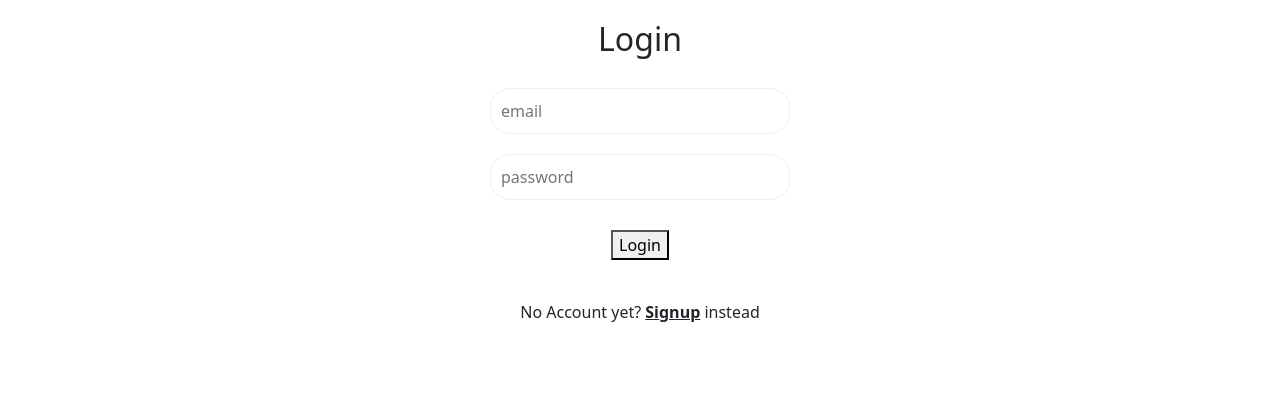
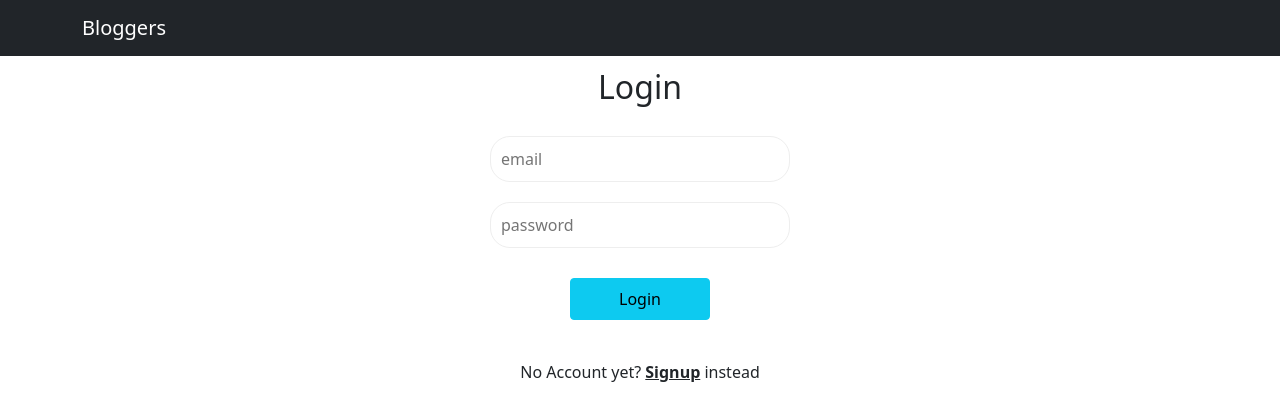
Before and after one commit to TashwillAndries/Bloggers, a Vue app: page / in a window 1280 px wide. Shown: the top 420 px of the page. Built offline with nearby package versions, Linux system fonts and the light colour scheme.

Commit message:
new updates

```diff
--- a/src/components/LoginForm.vue
+++ b/src/components/LoginForm.vue
@@ -5,7 +5,7 @@
     <div class="error">
       {{ error }}
     </div>
-    <button>Login</button>
+    <button class="btn btn-info p-2 px-5">Login</button>
   </form>
 </template>
 
--- a/src/views/Welcome.vue
+++ b/src/views/Welcome.vue
@@ -1,7 +1,8 @@
 <template>
   <div class="welcome container">
     <div v-if="showLogin">
-      <h2>Login</h2>
+      <Navbar />
+      <h2 class="mt-5">Login</h2>
       <LoginForm @login="enterBlog" />
       <p>
         No Account yet? <span @click="showLogin = false">Signup</span> instead
@@ -19,12 +20,13 @@
 </template>
 
 <script>
+import Navbar from "../components/Navbar.vue";
 import SignupForm from "../components/SignupForm.vue";
 import LoginForm from "../components/LoginForm.vue";
 import { ref } from "@vue/reactivity";
 import { useRouter } from "vue-router";
 export default {
-  components: { SignupForm, LoginForm },
+  components: { SignupForm, LoginForm, Navbar },
   setup() {
     const showLogin = ref(true);
     const router = useRouter();
```
